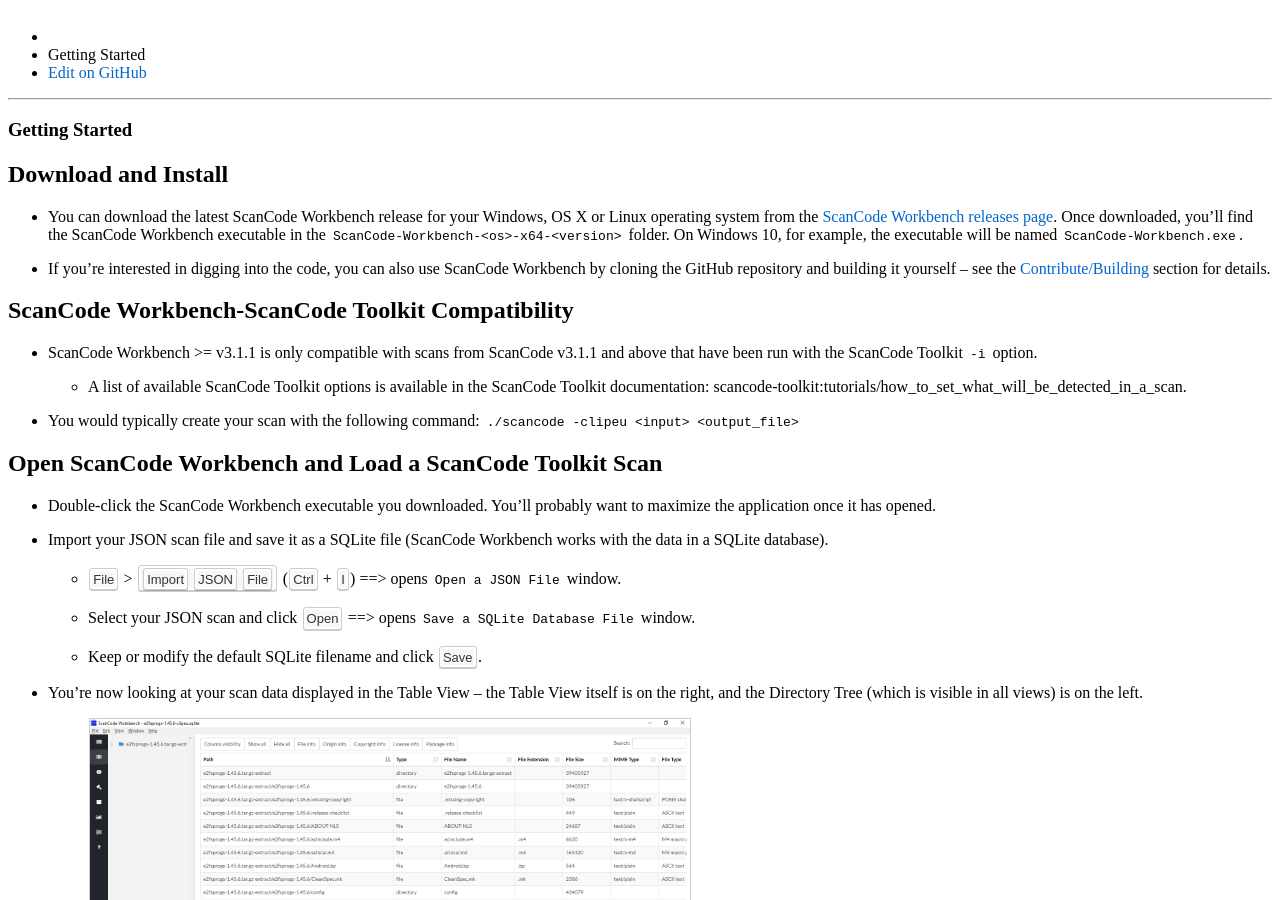
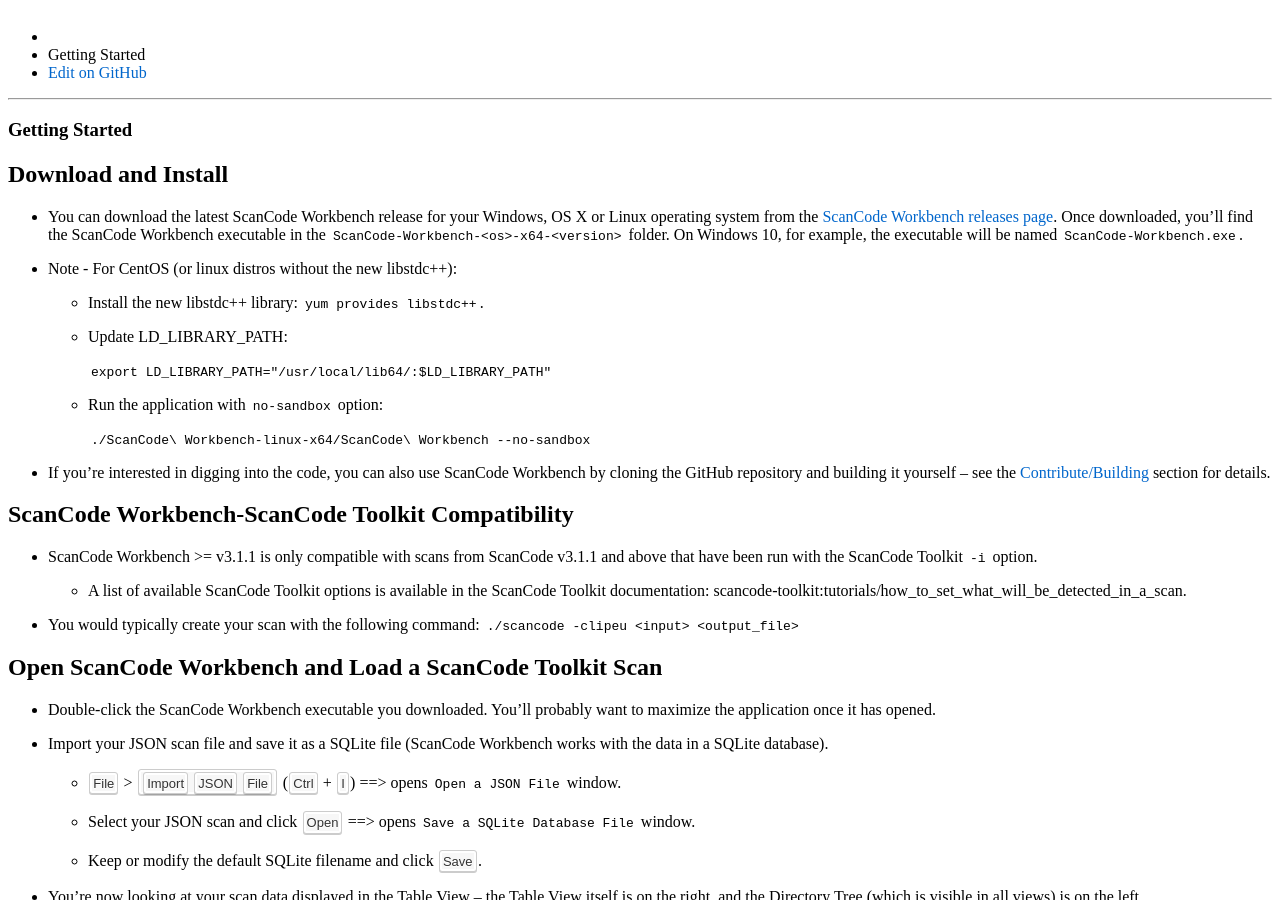
Before and after one commit to aboutcode-org/scancode-workbench, a Sphinx documentation site: the page built from docs/source/getting-started/index.rst, in a window 1280 px wide and 900 px high, scrolled down 364 px. Built offline with Sphinx 7.4.7 and the Read the Docs theme 2.0.0, drawn with Linux system fonts in a browser that asks for light colours.

Commit message:
Added dev script for docs & installation steps for centos
Signed-off-by: Omkar Phansopkar <omkarphansopkar@gmail.com>

```diff
--- a/docs/source/conf.py
+++ b/docs/source/conf.py
@@ -32,7 +32,8 @@
 # extensions coming with Sphinx (named 'sphinx.ext.*') or your custom
 # ones.
 extensions = [
-    'sphinx.ext.intersphinx'
+    'sphinx.ext.intersphinx',
+    'sphinx_rtd_theme'
 ]
 
 master_doc = 'index'
@@ -65,13 +66,13 @@
 html_context = {
     'css_files': [
         '_static/theme_overrides.css',  # override wide tables in RTD theme
-        ],
+    ],
     "display_github": True,
     "github_user": "nexB",
     "github_repo": "scancode-workbench",
     "github_version": "develop",  # branch
     "conf_py_path": "/docs/source/",  # path in the checkout to the docs root
-    }
+}
 
 # If false, no index is generated.
 #
--- a/docs/source/getting-started/index.rst
+++ b/docs/source/getting-started/index.rst
@@ -12,6 +12,16 @@
    Once downloaded, you'll find the ScanCode Workbench executable in the
    ``ScanCode-Workbench-<os>-x64-<version>`` folder.
    On Windows 10, for example, the executable will be named `ScanCode-Workbench.exe`.
+
+-  Note - For CentOS (or linux distros without the new libstdc++):
+
+   -  Install the new libstdc++ library: ``yum provides libstdc++``.
+   -  Update LD_LIBRARY_PATH:
+
+      ``export LD_LIBRARY_PATH="/usr/local/lib64/:$LD_LIBRARY_PATH"``
+   -  Run the application with ``no-sandbox`` option:
+
+      ``./ScanCode\ Workbench-linux-x64/ScanCode\ Workbench --no-sandbox``
 
 -  If you're interested in digging into the code, you can also use ScanCode Workbench by cloning
    the GitHub repository and building it yourself -- see the :ref:`Contribute/Building<building>`
```
Also changed, not shown: docs/requirements.txt (+24 -23 lines), docs/README.md, docs/source/getting-started/data/initial_load_getting_started.png, 2 other files.
